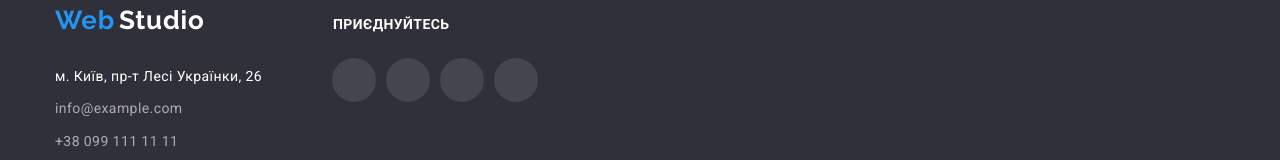
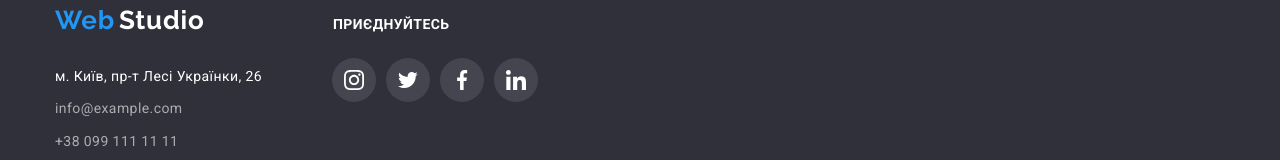
Before and after one commit to Mirinda11/goit-markup-hw-08, a plain HTML site: page portfolio.html in a window 1280 px wide. Shown: the part 1662-1822 px from the top of the page. Drawn offline with nearby package versions, Linux system fonts and the light colour scheme; the site is published under a folder, as on GitHub Pages, so addresses that start at the root find nothing.

Commit message:
Update portfolio.html

```diff
--- a/portfolio.html
+++ b/portfolio.html
@@ -180,28 +180,28 @@
             <li class="footer-item">
               <a href="https://www.instagram.com" class="footer-soc">
                 <svg class="icon icon-instagramOPt" width="20px" height="20px">
-                  <use href="/images/icons.svg#icon-instagramOPt"></use>
+                  <use href="./images/icons.svg#icon-instagramOPt"></use>
                 </svg>
               </a>
             </li>
             <li class="footer-item">
               <a href="https://twitter.com/home" class="footer-soc">
                 <svg class="icon icon-twitter" width="20px" height="20px">
-                  <use href="/images/icons.svg#icon-twitter"></use>
+                  <use href="./images/icons.svg#icon-twitter"></use>
                 </svg>
               </a>
             </li>
             <li class="footer-item">
               <a href="https://www.facebook.com" class="footer-soc">
                 <svg class="icon icon-facebook" width="20px" height="20px">
-                  <use href="/images/icons.svg#icon-facebook"></use>
+                  <use href="./images/icons.svg#icon-facebook"></use>
                 </svg>
               </a>
             </li>
             <li class="footer-item">
               <a href="https://www.linkedin.com" class="footer-soc">
                 <svg class="icon icon-linkedin" width="20px" height="20px">
-                  <use href="/images/icons.svg#icon-linkedin"></use>
+                  <use href="./images/icons.svg#icon-linkedin"></use>
                 </svg>
               </a>
             </li>
```
